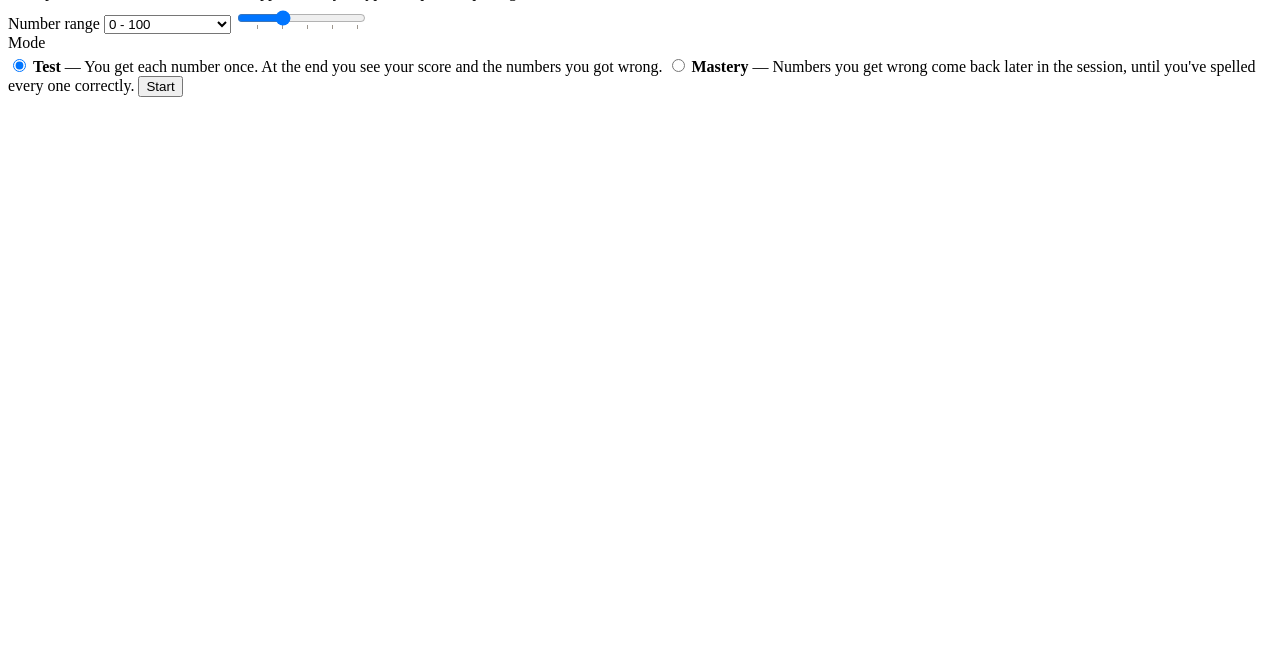
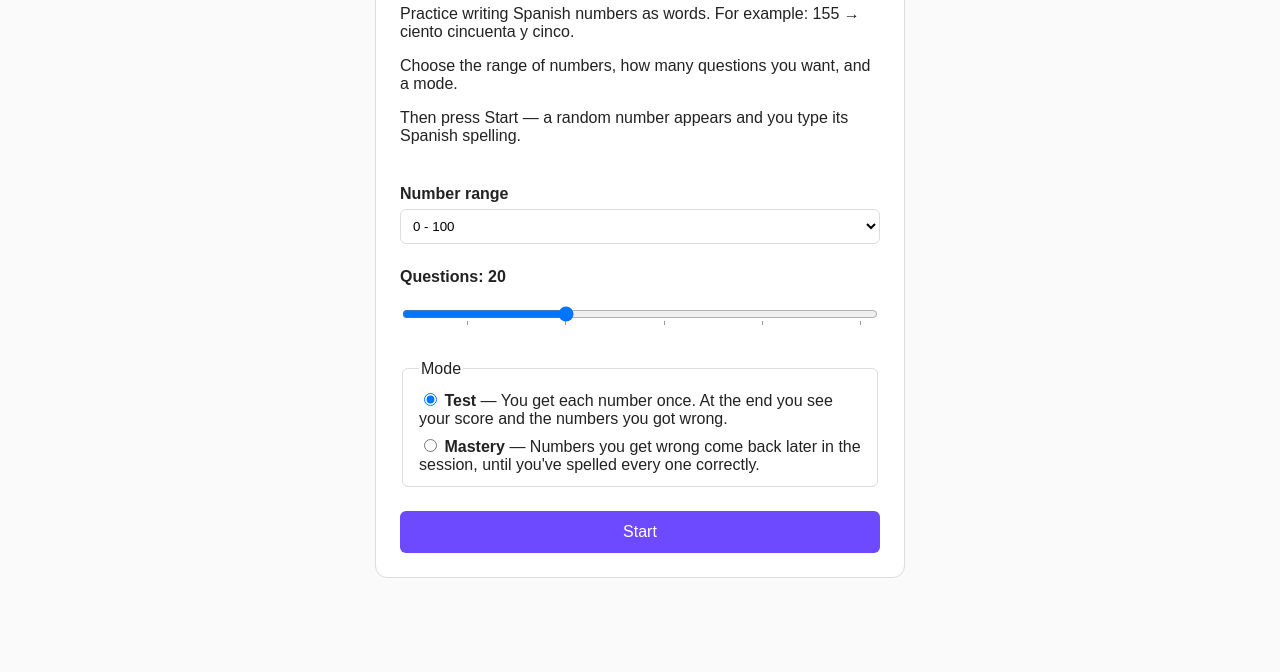
Before and after one commit to WilcovN/spanish-numbers-trainer, a plain HTML site: page index.html in a window 1280 px wide. Shown: the part 128-800 px from the top of the page. Drawn offline with Linux system fonts and the light colour scheme.

Commit message:
Style home screen with base layout and colors

```diff
--- a/index.html
+++ b/index.html
@@ -4,20 +4,23 @@
 <head>
     <meta charset="UTF-8">
     <meta name="viewport" content="width=device-width, initial-scale=1.0">
-    <title>Document</title>
+    <title>Spanish Numbers Trainer</title>
     <link rel="stylesheet" href="style.css">
     <script src="script.js" defer></script>
 </head>
 
 <body>
     <section id="home">
+        <header>
             <h1>Spanish Numbers Trainer</h1>
 
             <p>Practice writing Spanish numbers as words. For example: 155 → ciento cincuenta y cinco.</p>
 
             <p>Choose the range of numbers, how many questions you want, and a mode.</p>
             <p>Then press Start — a random number appears and you type its Spanish spelling.</p>
+        </header>
 
+        <div class="setting">
             <label for="range">Number range</label>
             <select id="range">
                 <option value="100">0 - 100</option>
@@ -29,7 +32,10 @@
                 <option value="100000000">0 - 100,000,000</option>
                 <option value="1000000000">0 - 1,000,000,000</option>
             </select>
+        </div>
 
+        <div class="setting">
+            <label for="question-count">Questions: <span id="question-count-value">20</span></label>
             <input type="range" id="question-count" min="5" max="50" value="20" step="5" list="question-count-steps">
             <datalist id="question-count-steps">
                 <option value="10"></option>
@@ -38,8 +44,10 @@
                 <option value="40"></option>
                 <option value="50"></option>
             </datalist>
+        </div>
 
-        <p>Mode</p>
+        <fieldset>
+            <legend>Mode</legend>
             <label>
                 <input type="radio" name="mode" value="test" checked>
                 <strong>Test</strong> — You get each number once. At the end you see
@@ -51,6 +59,7 @@
                 <strong>Mastery</strong> — Numbers you get wrong come back later in
                 the session, until you've spelled every one correctly.
             </label>
+        </fieldset>
 
         <button id="start-btn">Start</button>
     </section>
--- a/style.css
+++ b/style.css
@@ -1,3 +1,67 @@
-p {
-    margin: 0 0 4px 0;   /* 0 aan de zijkanten, 4px onder */
+/* Theme variables */
+:root {
+    --primary: #6d4aff;
+    --text: #222222;
+    --background: #fafafa;
+    --border: #dddddd;
 }
+
+/* Base */
+body {
+    background: var(--background);
+    color: var(--text);
+    font-family: Arial, sans-serif;
+}
+
+section {
+    max-width: 480px;
+    margin: 40px auto;
+    padding: 24px;
+    background: #ffffff;
+    border: 1px solid var(--border);
+    border-radius: 12px;
+    display: flex;
+    flex-direction: column;
+    gap: 24px;
+}
+
+/* Components */
+.setting {
+    display: flex;
+    flex-direction: column;
+    gap: 6px;
+}
+
+.setting label {
+    font-weight: bold;
+}
+
+select, input[type="range"] {
+    padding: 8px;
+    border: 1px solid var(--border);
+    border-radius: 6px;
+    background: #fff;
+}
+
+fieldset {
+    border: 1px solid var(--border);
+    border-radius: 6px;
+    padding: 12px 16px;
+    display: flex;
+    flex-direction: column;
+    gap: 8px;
+}
+
+button {
+    background: var(--primary);
+    color: #ffffff;
+    border: none;
+    border-radius: 6px;
+    padding: 12px;
+    font-size: 1rem;
+}
+
+/* State */
+section[hidden] {
+    display: none;
+}
```
Lines whose indentation alone changed are shown as unchanged.
